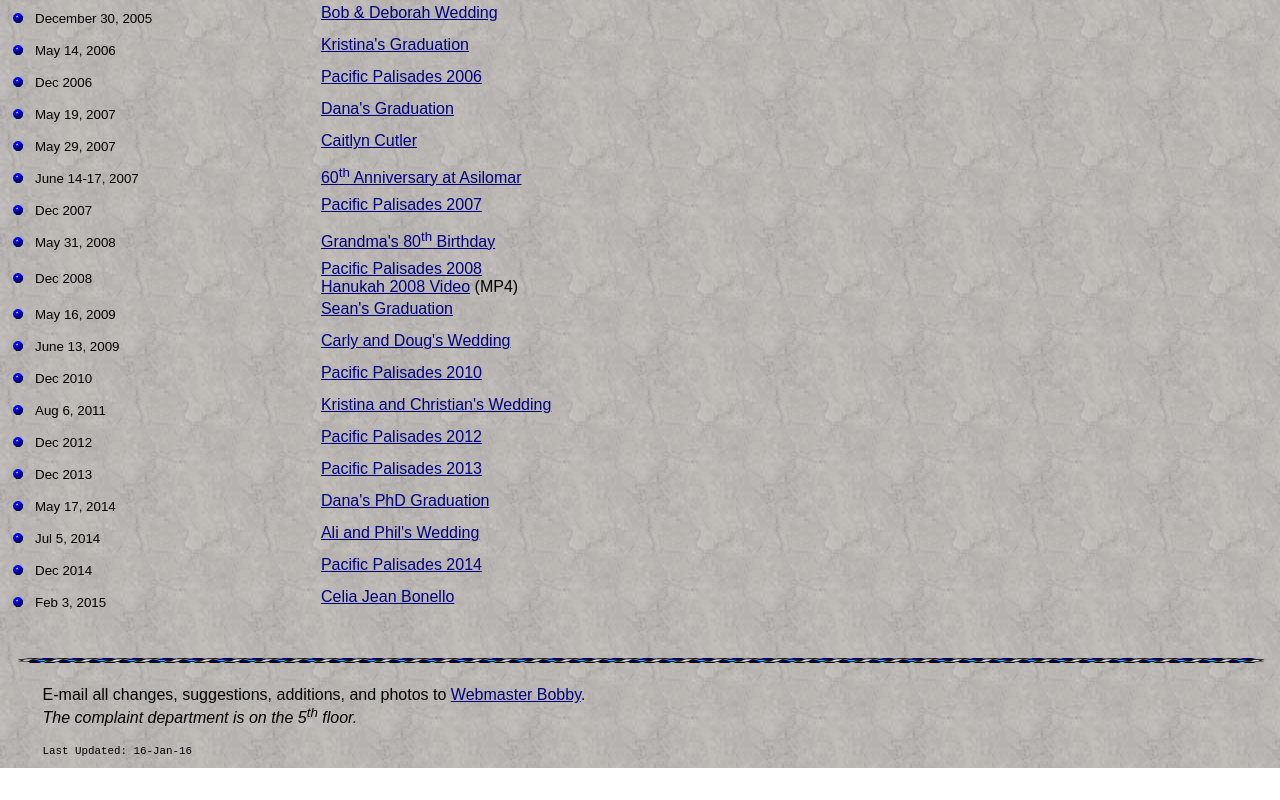
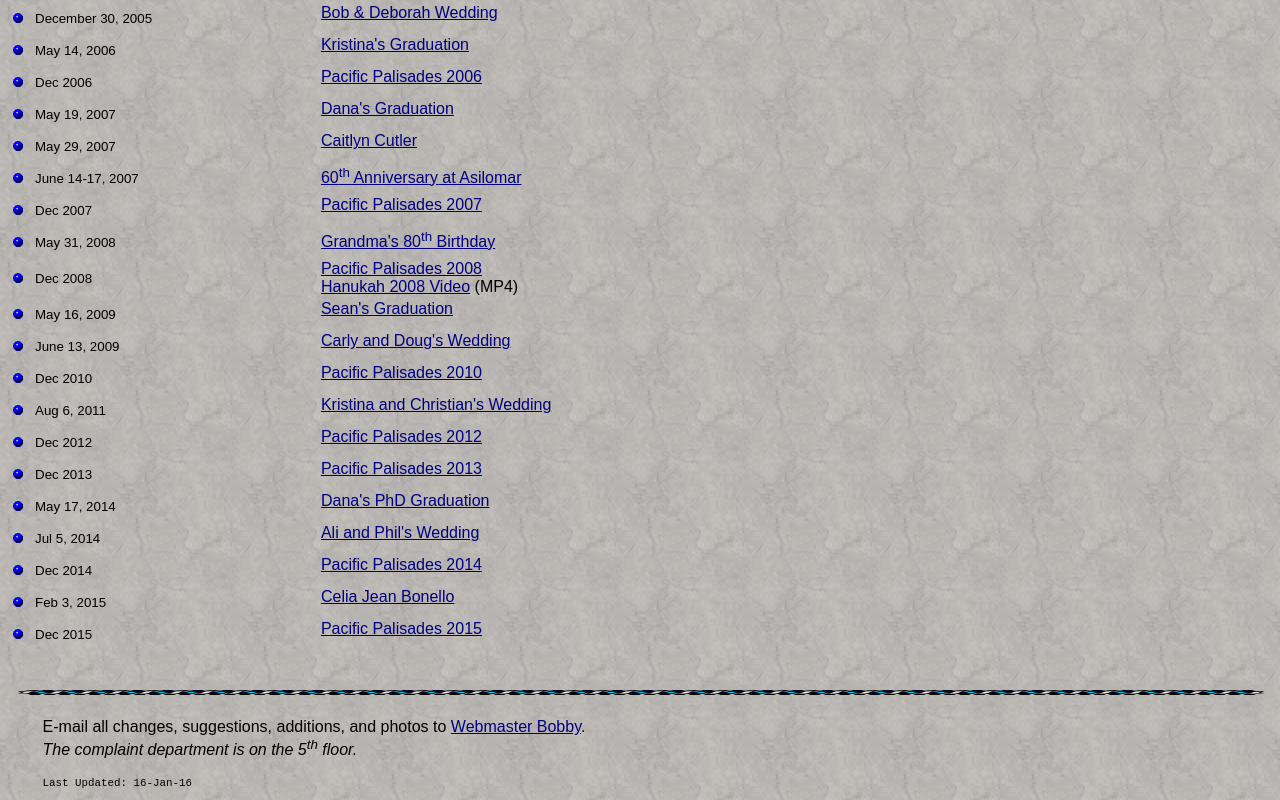
Before and after one commit to rnadler/family-site, a plain HTML site: page index.html in a window 1280 px wide. Shown: the part 1246-2046 px from the top of the page. Before the commit the page ends 2014 px from the top, so only its background shows below. Drawn offline with Linux system fonts and the light colour scheme.

Commit message:
Add Dec 2015 link

```diff
--- a/index.html
+++ b/index.html
@@ -276,6 +276,11 @@
 				<td><small>Feb 3, 2015</small></td>
 				<td valign="baseline"><a href="piwigo/index.php?/category/Celia_Jean_Bonello">Celia Jean Bonello</a></td>
 			</tr>
+			<tr valign="middle">
+				<td height="30"><img src="images/SbBall.gif" alt="dot"></td>
+				<td><small>Dec 2015</small></td>
+				<td valign="baseline"><a href="piwigo/index.php?/category/December-2015">Pacific Palisades 2015</a></td>
+			</tr>
 			</table>
 			<br>
 			<br>
```
